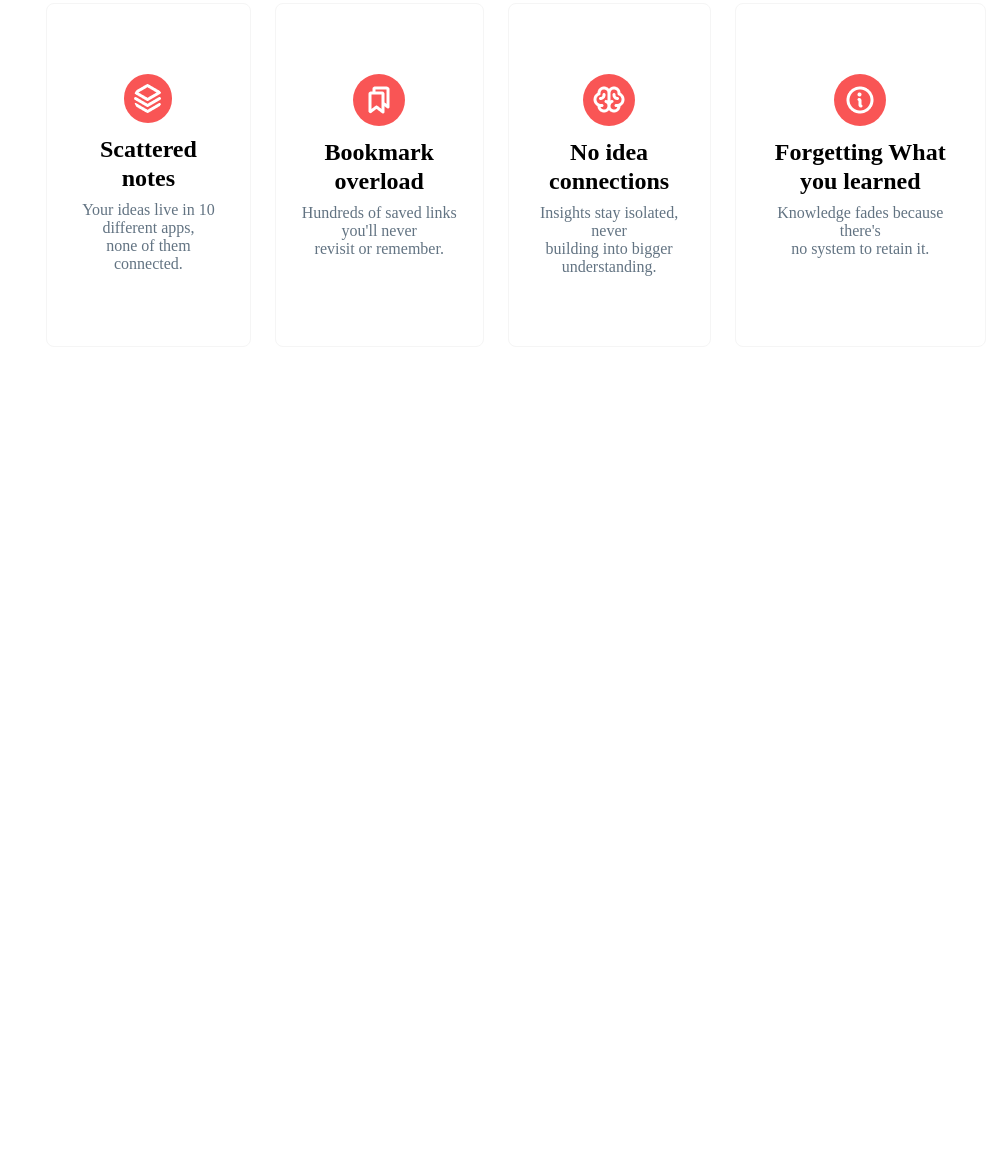
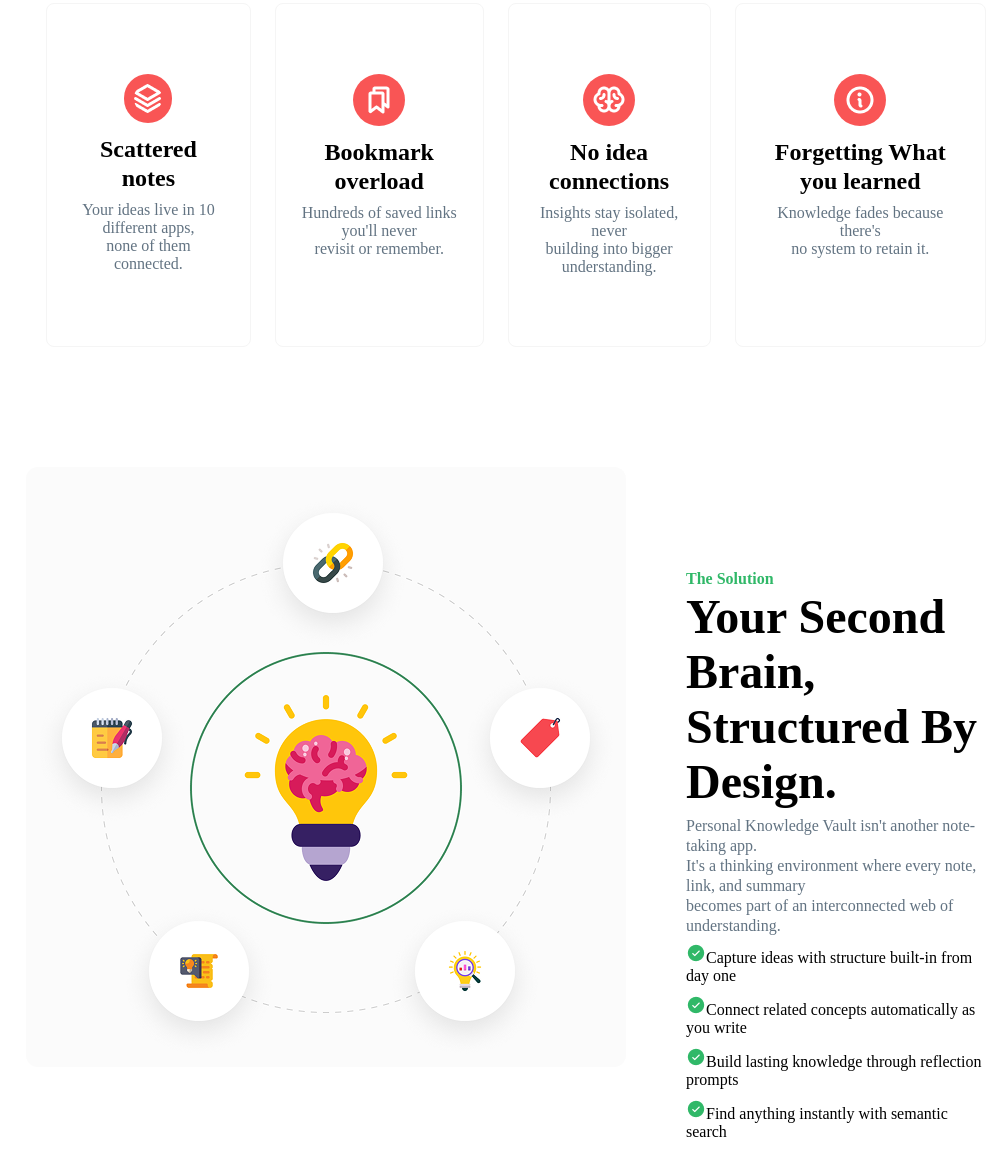
Before and after one commit to ARIF2028/B13-A01-Knowledge-Vault, a plain HTML site: page index.html in a window 1280 px wide. Shown: the part 830-2005 px from the top of the page, without its empty margins (294-1280 px from the left). Before the commit the page ends 1177 px from the top, so only its background shows below. Drawn offline with Linux system fonts and the light colour scheme.

Commit message:
adding green check icon in li list

```diff
--- a/index.html
+++ b/index.html
@@ -83,7 +83,24 @@
             </div>
         </section>
 
-
+        <section class="knowledge-container">
+            <div class="knowledge-parent">
+                <img src="./assets/knowledge.png" alt="">
+                <div class="text">
+                    <h5>The Solution</h5>
+                    <h2>Your Second Brain,<br>
+                        Structured By Design.</h2>
+                    <p>Personal Knowledge Vault isn't another note-taking app. <br>It's a thinking environment where
+                        every note, link, and summary <br>becomes part of an interconnected web of understanding.</p>
+                    <ul>
+                        <li>Capture ideas with structure built-in from day one</li>
+                        <li>Connect related concepts automatically as you write</li>
+                        <li>Build lasting knowledge through reflection prompts</li>
+                        <li>Find anything instantly with semantic search</li>
+                    </ul>
+                </div>
+            </div>
+        </section>
 
 
 
--- a/styles/assingment_01.css
+++ b/styles/assingment_01.css
@@ -168,6 +168,60 @@ a:hover {
 
 }
 
+/* knowledge section  */
+.knowledge-container img {
+    padding: 120px 0px 120px 320px;
+}
+
+.knowledge-parent {
+    display: flex;
+    gap: 60px;
+}
+
+.text {
+    padding-top: 222px;
+}
+
+.text h5 {
+    color: #30B868;
+    line-height: 20px;
+    font-size: 16px;
+}
+
+.text h2 {
+    font-size: 48px;
+
+}
+
+.text p {
+    font-size: 16px;
+    line-height: 20px;
+    color: #627382;
+    margin: 7px 0;
+}
+
+.text ul {
+    list-style: none;
+
+}
+
+.text ul li {
+    margin-bottom: 10px;
+}
+
+.text ul li::before {
+    content: url(../assets/CheckCircle.png);
+
+}
+
+
+
+
+
+
+
+
+
 .footer-prent {
     display: flex;
 }
```
